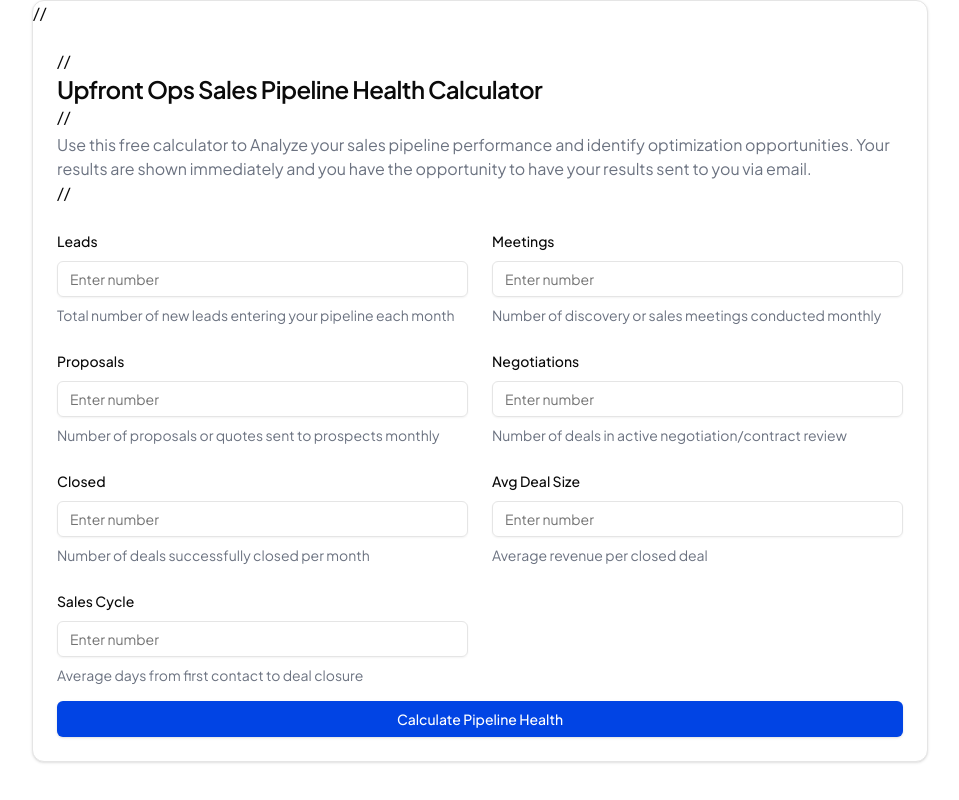
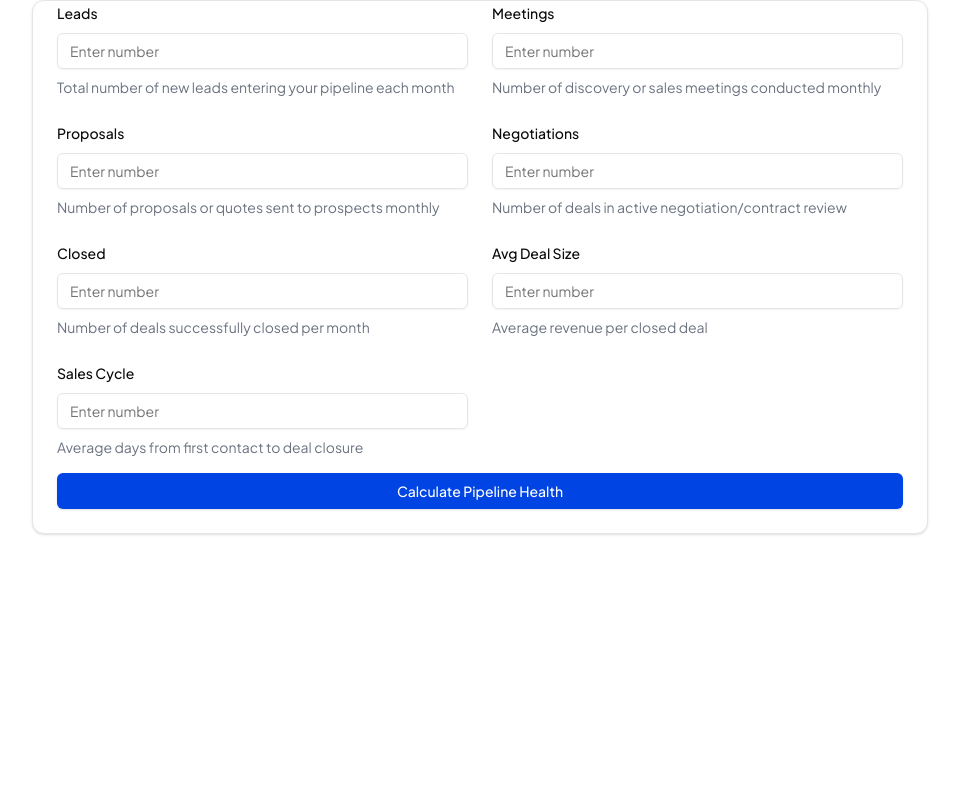
Before and after one commit to upfront-operations/pipeline-calc, a Next.js app: page / in a window 1280 px wide. Shown: the whole page, without its empty margins (160-1119 px from the left). Built offline with nearby package versions, Linux system fonts and the light colour scheme.

Commit message:
style: hide title

```diff
--- a/app/page.tsx
+++ b/app/page.tsx
@@ -133,10 +133,10 @@
   return (
     <div className="w-full max-w-4xl mx-auto">
       <Card>
-//        <CardHeader className="space-y-1">
-//          <CardTitle className="text-2xl">Upfront Ops Sales Pipeline Health Calculator</CardTitle>
-//          <p className="text-gray-500">Use this free calculator to Analyze your sales pipeline performance and identify optimization opportunities. Your results are shown immediately and you have the opportunity to have your results sent to you via email.</p>
-//        </CardHeader>
+{/*         <CardHeader className="space-y-1">
+          <CardTitle className="text-2xl">Upfront Ops Sales Pipeline Health Calculator</CardTitle>
+          <p className="text-gray-500">Use this free calculator to Analyze your sales pipeline performance and identify optimization opportunities. Your results are shown immediately and you have the opportunity to have your results sent to you via email.</p>
+        </CardHeader> */}
         <CardContent>
           <form onSubmit={handleFormSubmit} className="space-y-4">
             <div className="grid grid-cols-1 md:grid-cols-2 gap-6">
```
